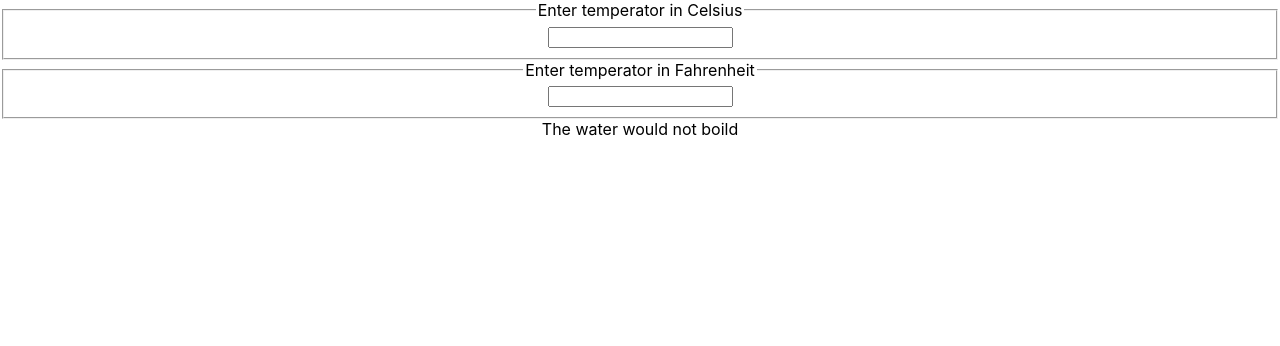
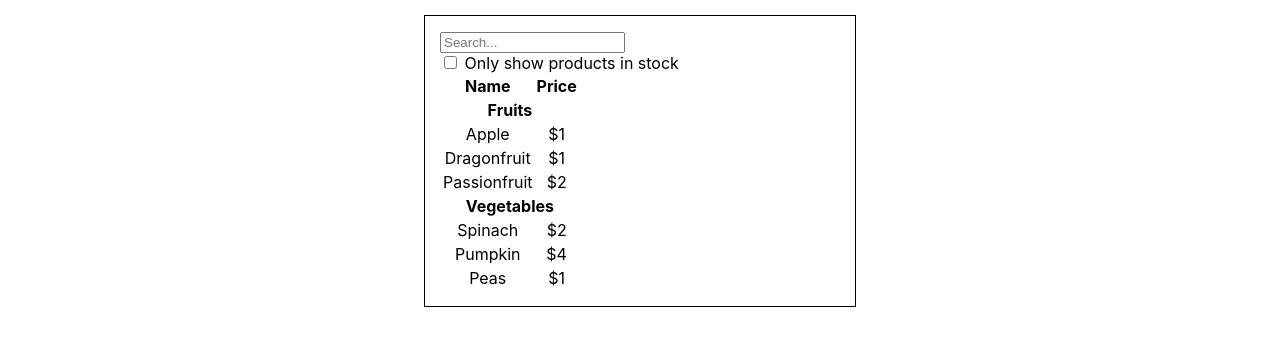
Before and after one commit to duythienitsl/react-amazing, a React (Create React App) app: page / in a window 1280 px wide. Shown: the top 346 px of the page. Built offline with nearby package versions, Linux system fonts and the light colour scheme.

Commit message:
video 97

```diff
--- a/src/App.js
+++ b/src/App.js
@@ -1,9 +1,9 @@
 import './App.css';
-import Caculator from './Calculator/Calculator';
+import FilterableProductTable from './ThinkingInReact/FilterableProductTable';
 function App() {
   return (
     <div className='App'>
-      <Caculator />
+      <FilterableProductTable />
     </div>
   );
 }
--- a/src/Calculator/Calculator.jsx
+++ b/src/Calculator/Calculator.jsx
@@ -13,10 +13,12 @@ const tryConvert = (temperature, scaleInput) => {
   }
   let output;
 
-  if ((scaleInput = 'f')) {
+  if (scaleInput === 'f') {
     output = (input - 32) / 1.8;
+    console.log('===1===', output);
   } else {
     output = input * 1.8 + 32;
+    console.log('===2===', output);
   }
 
   output = Math.round(output * 1000) / 1000;
--- /dev/null
+++ b/src/ThinkingInReact/FilterableProductTable.css
@@ -0,0 +1,10 @@
+.FilterableProductTable {
+  border: 1px solid black;
+  width: 400px;
+  margin: 15px auto;
+  padding: 15px;
+}
+
+form {
+  text-align: left;
+}
--- /dev/null
+++ b/src/ThinkingInReact/FilterableProductTable.jsx
@@ -0,0 +1,62 @@
+import React, { Component } from 'react';
+import './FilterableProductTable.css';
+import SearchBar from './SearchBar';
+import ProductTable from './ProductTable';
+
+const productListMock = [
+  { category: 'Fruits', price: '$1', stocked: true, name: 'Apple' },
+  { category: 'Fruits', price: '$1', stocked: true, name: 'Dragonfruit' },
+  { category: 'Fruits', price: '$2', stocked: false, name: 'Passionfruit' },
+  { category: 'Vegetables', price: '$2', stocked: true, name: 'Spinach' },
+  { category: 'Vegetables', price: '$4', stocked: false, name: 'Pumpkin' },
+  { category: 'Vegetables', price: '$1', stocked: true, name: 'Peas' }
+];
+
+const fetchApi = () => Promise.resolve(productListMock);
+
+export class FilterableProductTable extends Component {
+  constructor(props) {
+    super(props);
+
+    this.state = {
+      productList: [],
+      inStock: false,
+      searchText: ''
+    };
+  }
+
+  handleChange = (event) => {
+    const { name } = event.target;
+    if (name === 'searchText') {
+      this.setState({
+        searchText: event.target.value
+      });
+    }
+
+    if (name === 'inStock') {
+      this.setState({
+        inStock: event.target.checked
+      });
+    }
+  };
+
+  componentDidMount() {
+    fetchApi().then((res) => {
+      this.setState({
+        productList: res
+      });
+    });
+  }
+
+  render() {
+    const { productList, inStock, searchText } = this.state;
+    return (
+      <div className='FilterableProductTable'>
+        <SearchBar searchText={searchText} inStock={inStock} handleChange={this.handleChange} />
+        <ProductTable productList={productList} searchText={searchText} inStock={inStock} />
+      </div>
+    );
+  }
+}
+
+export default FilterableProductTable;
--- /dev/null
+++ b/src/ThinkingInReact/ProductCategory.jsx
@@ -0,0 +1,13 @@
+import React, { Component } from 'react';
+
+export class ProductCategory extends Component {
+  render() {
+    return (
+      <tr>
+        <th colSpan={2}>{this.props.category}</th>
+      </tr>
+    );
+  }
+}
+
+export default ProductCategory;
--- /dev/null
+++ b/src/ThinkingInReact/ProductRow.jsx
@@ -0,0 +1,16 @@
+import React, { Component } from 'react';
+
+export class ProductRow extends Component {
+  render() {
+    console.log(this.props.product);
+    const { name, price } = this.props.product;
+    return (
+      <tr>
+        <td>{name}</td>
+        <td>{price}</td>
+      </tr>
+    );
+  }
+}
+
+export default ProductRow;
--- /dev/null
+++ b/src/ThinkingInReact/ProductTable.jsx
@@ -0,0 +1,42 @@
+import React, { Component } from 'react';
+import ProductCategory from './ProductCategory';
+import ProductRow from './ProductRow';
+
+export class ProductTable extends Component {
+  render() {
+    const { productList, searchText, inStock } = this.props;
+    console.log('inStock', inStock);
+    let lastCategory = null;
+    const rows = [];
+    productList.forEach((productItem) => {
+      if (inStock && !productItem.stocked) {
+        return;
+      }
+
+      if (productItem.name.toLowerCase().indexOf(searchText.toLowerCase()) === -1) {
+        return;
+      }
+
+      if (productItem.category !== lastCategory) {
+        rows.push(<ProductCategory key={productItem.category} category={productItem.category} />);
+      }
+      rows.push(<ProductRow key={productItem.name} product={productItem} />);
+      lastCategory = productItem.category;
+    });
+    return (
+      <div>
+        <table>
+          <thead>
+            <tr>
+              <th>Name</th>
+              <th>Price</th>
+            </tr>
+          </thead>
+          <tbody>{rows}</tbody>
+        </table>
+      </div>
+    );
+  }
+}
+
+export default ProductTable;
--- /dev/null
+++ b/src/ThinkingInReact/SearchBar.jsx
@@ -0,0 +1,20 @@
+import React, { Component } from 'react';
+
+export class SearchBar extends Component {
+  render() {
+    const { searchText, inStock, handleChange } = this.props;
+    console.log(this.props);
+    return (
+      <div>
+        <form>
+          <input type='text' name='searchText' placeholder='Search...' onChange={handleChange} value={searchText} />
+          <div>
+            <input type='checkbox' name='inStock' onChange={handleChange} value={inStock} /> Only show products in stock
+          </div>
+        </form>
+      </div>
+    );
+  }
+}
+
+export default SearchBar;
```
